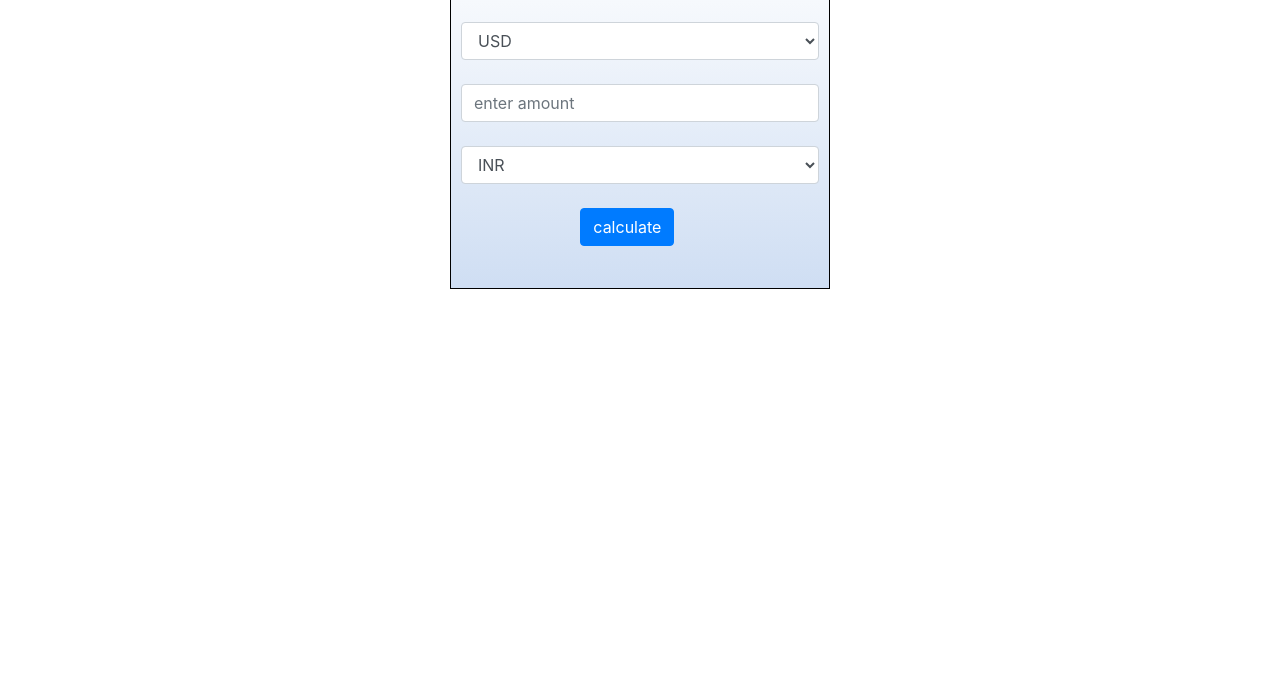
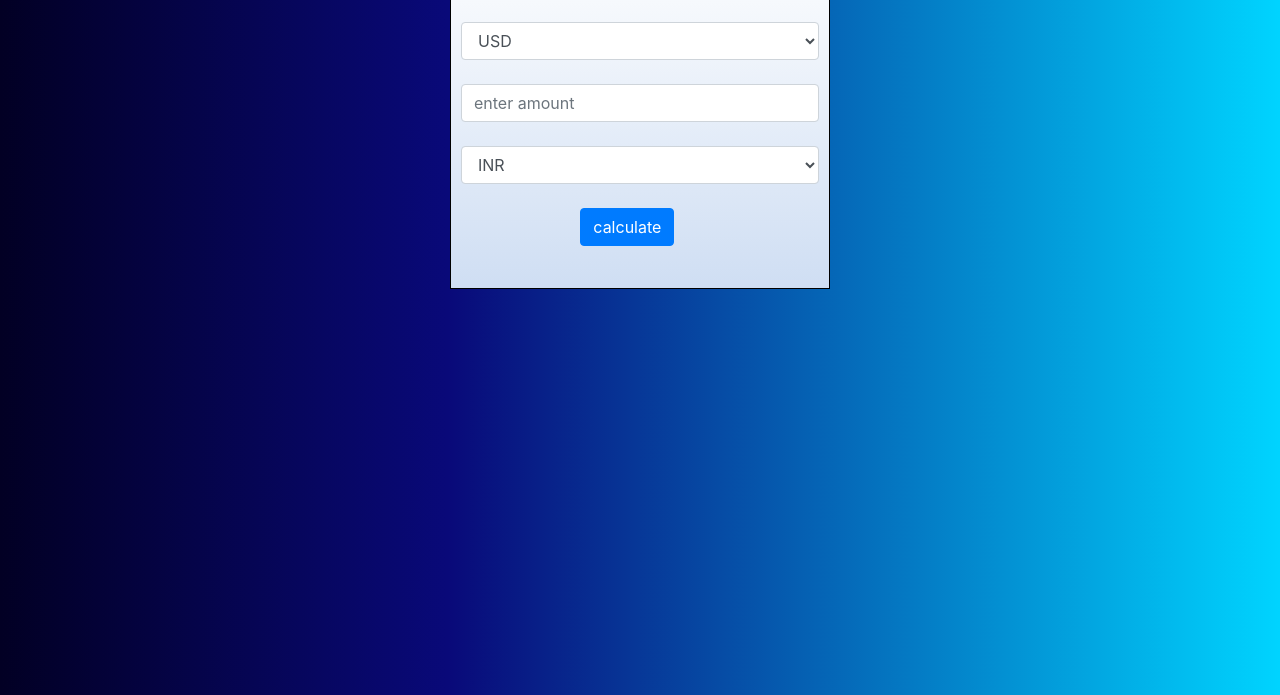
Before and after one commit to pcpranav/currencyalculator.io, a plain HTML site: page index.html in a window 1280 px wide. Shown: the part 105-800 px from the top of the page. Drawn offline with nearby package versions, Linux system fonts and the light colour scheme.

Commit message:
Update style.css

```diff
--- a/style.css
+++ b/style.css
@@ -1,3 +1,12 @@
+body {
+  background: rgb(2, 0, 36);
+  background: linear-gradient(
+    90deg,
+    rgba(2, 0, 36, 1) 0%,
+    rgba(9, 9, 121, 1) 35%,
+    rgba(0, 212, 255, 1) 100%
+  );
+}
 .col-4 {
   border: 1px solid black;
   margin-top: 40px;
```
